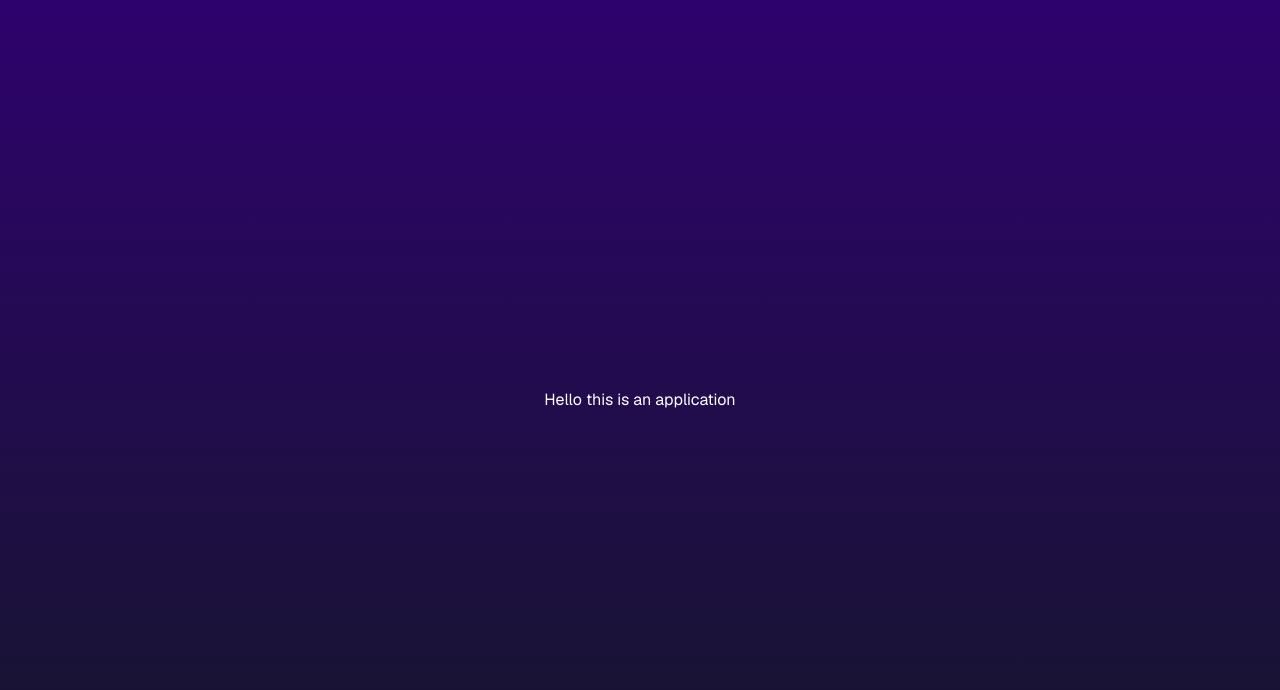
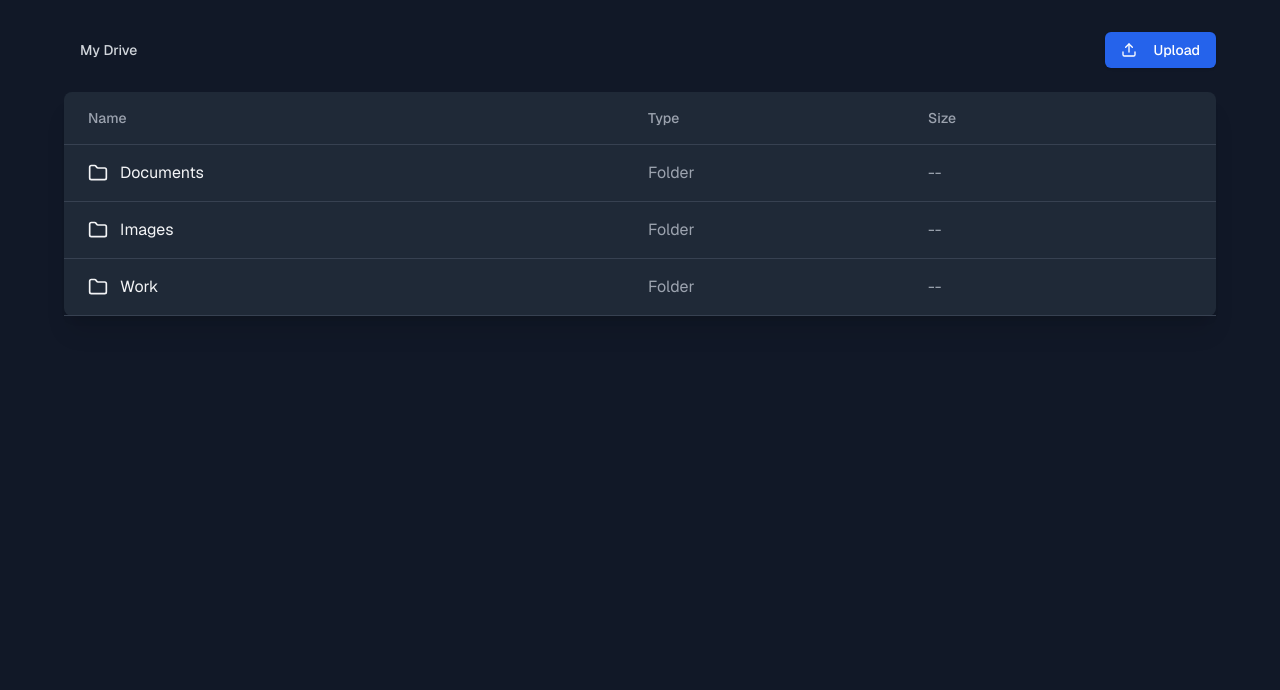
Before and after one commit to goodroundboy/drive-tutorial, a Next.js app: page / in a window 1280 px wide. Shown: the top 690 px of the page. Built offline with nearby package versions, Linux system fonts and the light colour scheme.

Commit message:
New UI mocks for the drive (based on Theo's LLM generated code)

```diff
--- a/package.json
+++ b/package.json
@@ -21,12 +21,17 @@
   },
   "dependencies": {
     "@libsql/client": "^0.9.0",
+    "@radix-ui/react-slot": "^1.1.2",
     "@t3-oss/env-nextjs": "^0.10.1",
+    "class-variance-authority": "^0.7.1",
+    "clsx": "^2.1.1",
     "drizzle-orm": "^0.33.0",
     "geist": "^1.3.0",
+    "lucide-react": "^0.475.0",
     "next": "^15.0.1",
     "react": "^18.3.1",
     "react-dom": "^18.3.1",
+    "tailwind-merge": "^3.0.1",
     "zod": "^3.23.3"
   },
   "devDependencies": {
--- a/src/app/page.tsx
+++ b/src/app/page.tsx
@@ -1,9 +1,109 @@
+"use client"
+
+import { useState } from "react";
+import { File, mockFiles } from "../lib/mock-data";
+import { Folder, FileIcon, Upload, ChevronRight } from "lucide-react";
 import Link from "next/link";
+import { Button } from "~/components/ui/button";
 
-export default function HomePage() {
+export default function GoogleDriveClone() {
+  const [currentFolder, setCurrentFolder] = useState<string | null>(null)
+
+  const getCurrentFiles = () => {
+    return mockFiles.filter((file) => file.parent === currentFolder)
+  }
+
+  const handleFolderClick = (folderId: string) => {
+    setCurrentFolder(folderId)
+  }
+
+  const getBreadcrumbs = () => {
+    const breadcrumbs = []
+    let currentId = currentFolder
+
+    while (currentId !== null) {
+      const folder = mockFiles.find((file) => file.id === currentId)
+      if (folder) {
+        breadcrumbs.unshift(folder)
+        currentId = folder.parent
+      } else {
+        break
+      }
+    }
+
+    return breadcrumbs
+  }
+
+  const handleUpload = () => {
+    alert("Upload functionality would be implemented here")
+  }
+
   return (
-    <main className="flex min-h-screen flex-col items-center justify-center bg-gradient-to-b from-[#2e026d] to-[#15162c] text-white">
-        Hello this is an application
-    </main>
-  );
+    <div className="min-h-screen bg-gray-900 text-gray-100 p-8">
+      <div className="max-w-6xl mx-auto">
+        <div className="flex justify-between items-center mb-6">
+          <div className="flex items-center">
+            <Button
+              onClick={() => setCurrentFolder(null)}
+              variant="ghost"
+              className="text-gray-300 hover:text-white mr-2"
+            >
+              My Drive
+            </Button>
+            {getBreadcrumbs().map((folder, index) => (
+              <div key={folder.id} className="flex items-center">
+                <ChevronRight className="mx-2 text-gray-500" size={16} />
+                <Button
+                  onClick={() => handleFolderClick(folder.id)}
+                  variant="ghost"
+                  className="text-gray-300 hover:text-white"
+                >
+                  {folder.name}
+                </Button>
+              </div>
+            ))}
+          </div>
+          <Button onClick={handleUpload} className="bg-blue-600 text-white hover:bg-blue-700">
+            <Upload className="mr-2" size={20} />
+            Upload
+          </Button>
+        </div>
+        <div className="bg-gray-800 rounded-lg shadow-xl">
+          <div className="px-6 py-4 border-b border-gray-700">
+            <div className="grid grid-cols-12 gap-4 text-sm font-medium text-gray-400">
+              <div className="col-span-6">Name</div>
+              <div className="col-span-3">Type</div>
+              <div className="col-span-3">Size</div>
+            </div>
+          </div>
+          <ul>
+            {getCurrentFiles().map((file) => (
+              <li key={file.id} className="px-6 py-4 border-b border-gray-700 hover:bg-gray-750">
+                <div className="grid grid-cols-12 gap-4 items-center">
+                  <div className="col-span-6 flex items-center">
+                    {file.type === "folder" ? (
+                      <button
+                        onClick={() => handleFolderClick(file.id)}
+                        className="flex items-center text-gray-100 hover:text-blue-400"
+                      >
+                        <Folder className="mr-3" size={20} />
+                        {file.name}
+                      </button>
+                    ) : (
+                      <Link href={file.url || "#"} className="flex items-center text-gray-100 hover:text-blue-400">
+                        <FileIcon className="mr-3" size={20} />
+                        {file.name}
+                      </Link>
+                    )}
+                  </div>
+                  <div className="col-span-3 text-gray-400">{file.type === "folder" ? "Folder" : "File"}</div>
+                  <div className="col-span-3 text-gray-400">{file.type === "folder" ? "--" : "2 MB"}</div>
+                </div>
+              </li>
+            ))}
+          </ul>
+        </div>
+      </div>
+    </div>
+  )
 }
--- /dev/null
+++ b/src/components/ui/button.tsx
@@ -0,0 +1,58 @@
+/* eslint-disable @typescript-eslint/no-unsafe-assignment */
+import * as React from "react";
+import { Slot } from "@radix-ui/react-slot";
+import { cva, type VariantProps } from "class-variance-authority";
+
+import { cn } from "~/lib/utils"
+
+const buttonVariants = cva(
+  "inline-flex items-center justify-center gap-2 whitespace-nowrap rounded-md text-sm font-medium transition-colors focus-visible:outline-none focus-visible:ring-1 focus-visible:ring-ring disabled:pointer-events-none disabled:opacity-50 [&_svg]:pointer-events-none [&_svg]:size-4 [&_svg]:shrink-0",
+  {
+    variants: {
+      variant: {
+        default:
+          "bg-primary text-primary-foreground shadow hover:bg-primary/90",
+        destructive:
+          "bg-destructive text-destructive-foreground shadow-sm hover:bg-destructive/90",
+        outline:
+          "border border-input bg-background shadow-sm hover:bg-accent hover:text-accent-foreground",
+        secondary:
+          "bg-secondary text-secondary-foreground shadow-sm hover:bg-secondary/80",
+        ghost: "hover:bg-accent hover:text-accent-foreground",
+        link: "text-primary underline-offset-4 hover:underline",
+      },
+      size: {
+        default: "h-9 px-4 py-2",
+        sm: "h-8 rounded-md px-3 text-xs",
+        lg: "h-10 rounded-md px-8",
+        icon: "h-9 w-9",
+      },
+    },
+    defaultVariants: {
+      variant: "default",
+      size: "default",
+    },
+  }
+)
+
+export interface ButtonProps
+  extends React.ButtonHTMLAttributes<HTMLButtonElement>,
+    VariantProps<typeof buttonVariants> {
+  asChild?: boolean
+}
+
+const Button = React.forwardRef<HTMLButtonElement, ButtonProps>(
+  ({ className, variant, size, asChild = false, ...props }, ref) => {
+    const Comp = asChild ? Slot : "button"
+    return (
+      <Comp
+        className={cn(buttonVariants({ variant, size, className }))}
+        ref={ref}
+        {...props}
+      />
+    )
+  }
+)
+Button.displayName = "Button"
+
+export { Button, buttonVariants }
--- /dev/null
+++ b/src/lib/mock-data.ts
@@ -0,0 +1,21 @@
+export interface File {
+  id: string
+  name: string
+  type: "file" | "folder"
+  url?: string
+  parent: string | null
+  size?: string
+}
+
+export const mockFiles: File[] = [
+  { id: "1", name: "Documents", type: "folder", parent: null },
+  { id: "2", name: "Images", type: "folder", parent: null },
+  { id: "3", name: "Work", type: "folder", parent: null },
+  { id: "4", name: "Resume.pdf", type: "file", url: "/files/resume.pdf", parent: "1", size: "1.2 MB" },
+  { id: "5", name: "Project Proposal.docx", type: "file", url: "/files/proposal.docx", parent: "1", size: "2.5 MB" },
+  { id: "6", name: "Vacation.jpg", type: "file", url: "/files/vacation.jpg", parent: "2", size: "3.7 MB" },
+  { id: "7", name: "Profile Picture.png", type: "file", url: "/files/profile.png", parent: "2", size: "1.8 MB" },
+  { id: "8", name: "Presentations", type: "folder", parent: "3" },
+  { id: "9", name: "Q4 Report.pptx", type: "file", url: "/files/q4-report.pptx", parent: "8", size: "5.2 MB" },
+  { id: "10", name: "Budget.xlsx", type: "file", url: "/files/budget.xlsx", parent: "3", size: "1.5 MB" },
+]
--- /dev/null
+++ b/src/lib/utils.ts
@@ -0,0 +1,6 @@
+import { clsx, type ClassValue } from "clsx";
+import { twMerge } from "tailwind-merge";
+
+export function cn(...inputs: ClassValue[]) {
+  return twMerge(clsx(inputs))
+}
```
Also changed, not shown: components.json (added), 1 other file (tests, documents, lock files or other folders).
